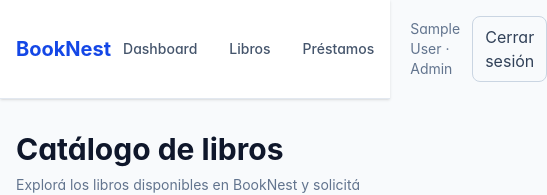
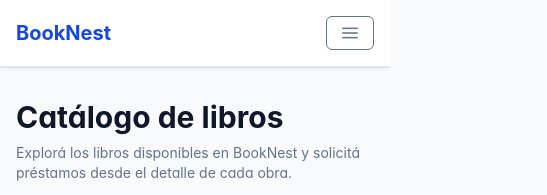
Before and after one commit to LucianoGauna/booknest-react, a React (Vite) app: page /catalogo in a window 390 px wide. Shown: the top 195 px of the page, 547 px wide, since content can reach past the window. Built offline with nearby package versions, Linux system fonts and the light colour scheme; sample sign-in values are in the browser's storage.

Commit message:
feat: agrega navbar responsive

```diff
--- a/src/components/Navbar.jsx
+++ b/src/components/Navbar.jsx
@@ -1,4 +1,7 @@
+import { useState } from "react";
 import { NavLink, useNavigate } from "react-router-dom";
+import { Button } from "primereact/button";
+import { Sidebar } from "primereact/sidebar";
 import { useAuth } from "../context/useAuth";
 
 const navLinkClass = ({ isActive }) =>
@@ -8,50 +11,54 @@ const navLinkClass = ({ isActive }) =>
       : "text-slate-600 hover:bg-slate-100 hover:text-slate-950"
   }`;
 
+const mobileNavLinkClass = ({ isActive }) =>
+  `block rounded-lg px-4 py-3 text-sm font-medium transition ${
+    isActive ? "bg-blue-600 text-white" : "text-slate-700 hover:bg-slate-100"
+  }`;
+
 export default function Navbar() {
   const { user, logout, isAdmin } = useAuth();
   const navigate = useNavigate();
 
+  const [sidebarVisible, setSidebarVisible] = useState(false);
+
+  const brandPath = isAdmin ? "/admin" : "/catalogo";
+
+  const navItems = isAdmin
+    ? [
+        { label: "Dashboard", to: "/admin" },
+        { label: "Libros", to: "/admin/libros" },
+        { label: "Préstamos", to: "/admin/prestamos" },
+      ]
+    : [
+        { label: "Catálogo", to: "/catalogo" },
+        { label: "Mis préstamos", to: "/mis-prestamos" },
+      ];
+
   function handleLogout() {
     logout();
+    setSidebarVisible(false);
     navigate("/login");
+  }
+
+  function closeSidebar() {
+    setSidebarVisible(false);
   }
 
   return (
     <header className="border-b border-slate-200 bg-white shadow-sm">
       <nav className="mx-auto flex max-w-6xl items-center justify-between px-4 py-4">
-        <NavLink to="/catalogo" className="text-xl font-bold text-blue-700">
+        <NavLink to={brandPath} className="text-xl font-bold text-blue-700">
           BookNest
         </NavLink>
 
-        <div className="flex items-center gap-2">
-          {user && !isAdmin && (
-            <>
-              <NavLink to="/catalogo" className={navLinkClass}>
-                Catálogo
+        <div className="hidden items-center gap-2 md:flex">
+          {user &&
+            navItems.map((item) => (
+              <NavLink key={item.to} to={item.to} className={navLinkClass}>
+                {item.label}
               </NavLink>
-
-              <NavLink to="/mis-prestamos" className={navLinkClass}>
-                Mis préstamos
-              </NavLink>
-            </>
-          )}
-
-          {user && isAdmin && (
-            <>
-              <NavLink to="/admin" className={navLinkClass}>
-                Dashboard
-              </NavLink>
-
-              <NavLink to="/admin/libros" className={navLinkClass}>
-                Libros
-              </NavLink>
-
-              <NavLink to="/admin/prestamos" className={navLinkClass}>
-                Préstamos
-              </NavLink>
-            </>
-          )}
+            ))}
 
           {user ? (
             <div className="ml-4 flex items-center gap-3">
@@ -59,13 +66,14 @@ export default function Navbar() {
                 {user.name} · {user.role === "admin" ? "Admin" : "Usuario"}
               </span>
 
-              <button
-                type="button"
+              <Button
+                label="Cerrar sesión"
+                icon="pi pi-sign-out"
+                severity="secondary"
+                outlined
+                className="px-2! py-1.5!"
                 onClick={handleLogout}
-                className="rounded-lg border border-slate-300 px-3 py-2 text-sm font-medium text-slate-700 transition hover:bg-slate-100"
-              >
-                Cerrar sesión
-              </button>
+              />
             </div>
           ) : (
             <NavLink to="/login" className={navLinkClass}>
@@ -73,7 +81,79 @@ export default function Navbar() {
             </NavLink>
           )}
         </div>
+
+        <Button
+          icon="pi pi-bars"
+          severity="secondary"
+          outlined
+          className="md:hidden! px-2! py-1!"
+          aria-label="Abrir menú"
+          onClick={() => setSidebarVisible(true)}
+        />
       </nav>
+
+      <Sidebar
+        visible={sidebarVisible}
+        position="right"
+        onHide={closeSidebar}
+        header={
+          <NavLink
+            to={brandPath}
+            onClick={closeSidebar}
+            className="text-xl font-bold text-blue-700"
+          >
+            BookNest
+          </NavLink>
+        }
+      >
+        <div className="flex h-full flex-col justify-between">
+          <div>
+            {user && (
+              <div className="mb-5 rounded-xl bg-slate-50 p-4">
+                <p className="font-semibold text-slate-900">{user.name}</p>
+                <p className="mt-1 text-sm text-slate-500">
+                  {user.role === "admin" ? "Administrador" : "Usuario común"}
+                </p>
+              </div>
+            )}
+
+            <div className="space-y-2">
+              {user &&
+                navItems.map((item) => (
+                  <NavLink
+                    key={item.to}
+                    to={item.to}
+                    onClick={closeSidebar}
+                    className={mobileNavLinkClass}
+                  >
+                    {item.label}
+                  </NavLink>
+                ))}
+
+              {!user && (
+                <NavLink
+                  to="/login"
+                  onClick={closeSidebar}
+                  className={mobileNavLinkClass}
+                >
+                  Login
+                </NavLink>
+              )}
+            </div>
+          </div>
+
+          {user && (
+            <Button
+              label="Cerrar sesión"
+              icon="pi pi-sign-out"
+              severity="danger"
+              outlined
+              className="w-full py-1.5! px-2!"
+              onClick={handleLogout}
+            />
+          )}
+        </div>
+      </Sidebar>
     </header>
   );
 }
```
